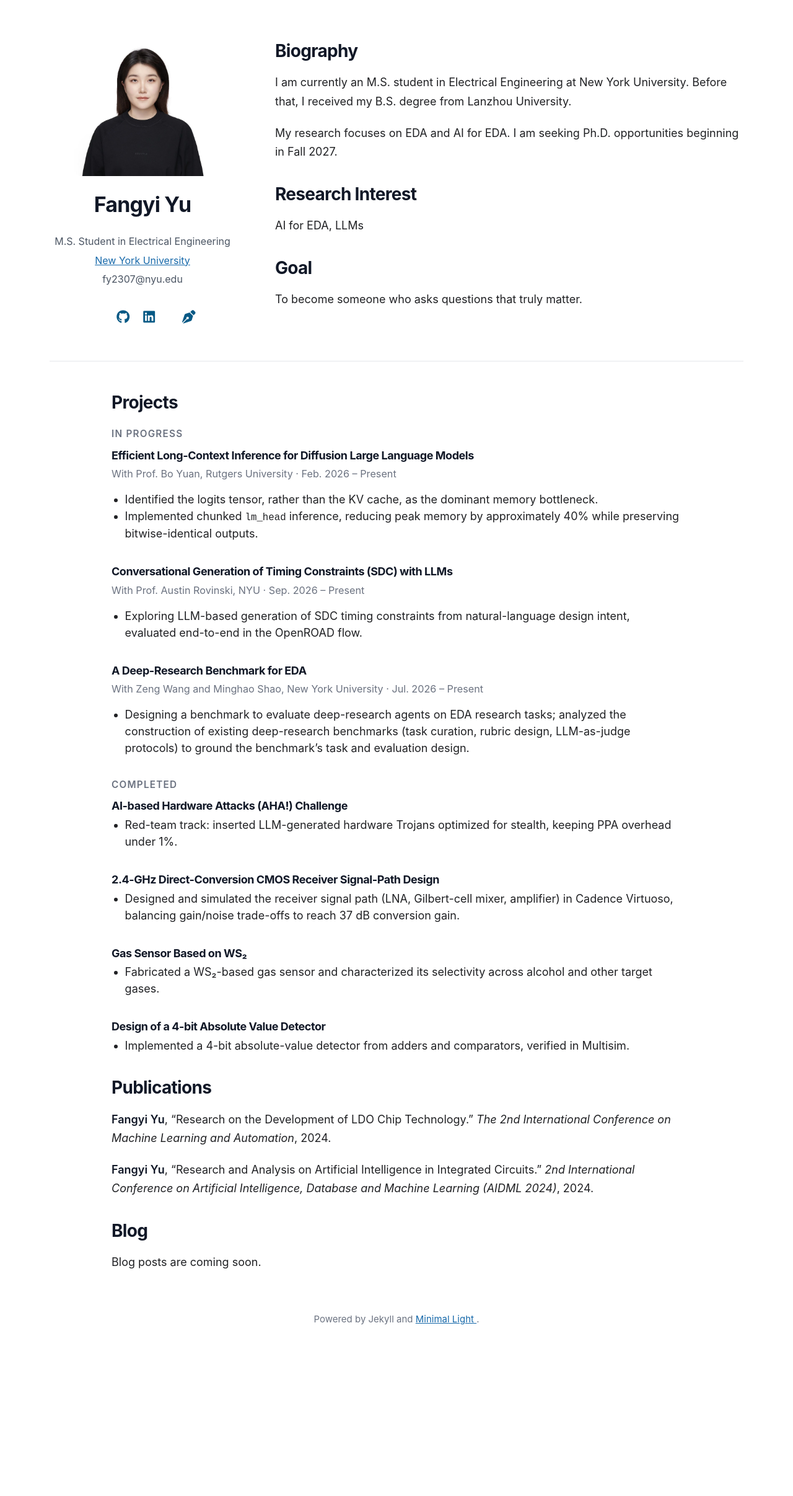
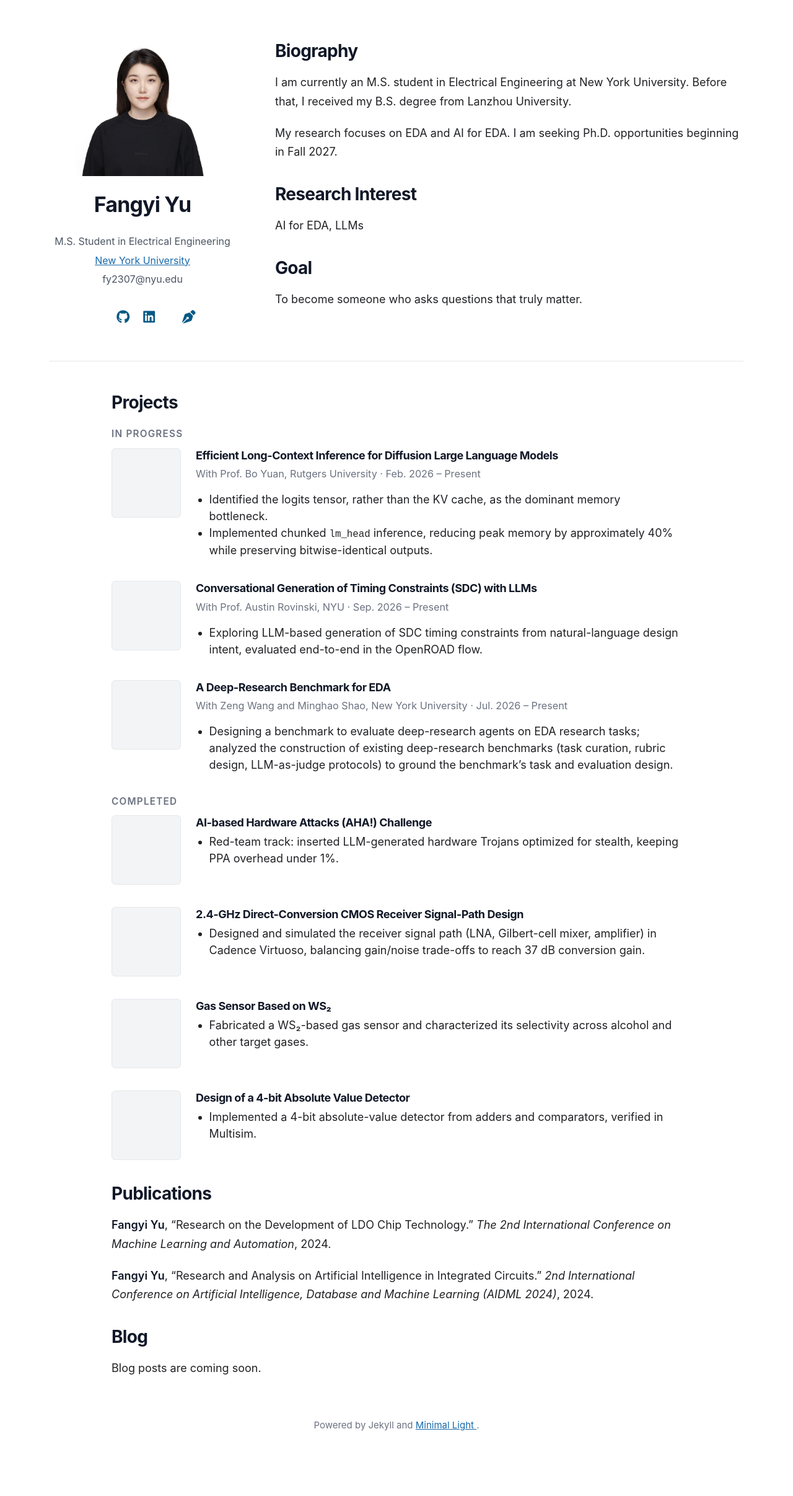
Before and after one commit to fangyiyu02/fangyiyu02.github.io, a Jekyll site: the page built from index.md, in a window 1280 px wide. Shown: the whole page at 62% size. Built offline with Jekyll 4.4.1, drawn with Linux system fonts in a browser that asks for light colours; a style sheet for code colours, icons or effects is not loaded; our own code applies the rules of GitHub Pages for plain Markdown files; before the commit the page ends 2243 px from its top, so only the background shows below that.

Commit message:
Add square image placeholders to all seven projects
Group each project into an artwork slot and content block while preserving all project descriptions, metadata, publications, and blog content.

```diff
--- a/index.md
+++ b/index.md
@@ -5,6 +5,10 @@ layout: homepage
 ## Projects
 
 ### In Progress
+
+<div class="project-row" markdown="1">
+<div class="project-thumbnail" aria-hidden="true"></div>
+<div class="project-body" markdown="1">
 
 #### Efficient Long-Context Inference for Diffusion Large Language Models
 {: .project-title }
@@ -16,6 +20,13 @@ With Prof. Bo Yuan, Rutgers University · Feb. 2026 – Present
 - Identified the logits tensor, rather than the KV cache, as the dominant memory bottleneck.
 - Implemented chunked `lm_head` inference, reducing peak memory by approximately 40% while preserving bitwise-identical outputs.
 
+</div>
+</div>
+
+<div class="project-row" markdown="1">
+<div class="project-thumbnail" aria-hidden="true"></div>
+<div class="project-body" markdown="1">
+
 #### Conversational Generation of Timing Constraints (SDC) with LLMs
 {: .project-title }
 
@@ -24,6 +35,13 @@ With Prof. Austin Rovinski, NYU · Sep. 2026 – Present
 
 {: .project-highlights }
 - Exploring LLM-based generation of SDC timing constraints from natural-language design intent, evaluated end-to-end in the OpenROAD flow.
+
+</div>
+</div>
+
+<div class="project-row" markdown="1">
+<div class="project-thumbnail" aria-hidden="true"></div>
+<div class="project-body" markdown="1">
 
 #### A Deep-Research Benchmark for EDA
 {: .project-title }
@@ -34,7 +52,14 @@ With Zeng Wang and Minghao Shao, New York University · Jul. 2026 – Present
 {: .project-highlights }
 - Designing a benchmark to evaluate deep-research agents on EDA research tasks; analyzed the construction of existing deep-research benchmarks (task curation, rubric design, LLM-as-judge protocols) to ground the benchmark's task and evaluation design.
 
+</div>
+</div>
+
 ### Completed
+
+<div class="project-row" markdown="1">
+<div class="project-thumbnail" aria-hidden="true"></div>
+<div class="project-body" markdown="1">
 
 #### AI-based Hardware Attacks (AHA!) Challenge
 {: .project-title }
@@ -42,11 +67,25 @@ With Zeng Wang and Minghao Shao, New York University · Jul. 2026 – Present
 {: .project-highlights }
 - Red-team track: inserted LLM-generated hardware Trojans optimized for stealth, keeping PPA overhead under 1%.
 
+</div>
+</div>
+
+<div class="project-row" markdown="1">
+<div class="project-thumbnail" aria-hidden="true"></div>
+<div class="project-body" markdown="1">
+
 #### 2.4-GHz Direct-Conversion CMOS Receiver Signal-Path Design
 {: .project-title }
 
 {: .project-highlights }
 - Designed and simulated the receiver signal path (LNA, Gilbert-cell mixer, amplifier) in Cadence Virtuoso, balancing gain/noise trade-offs to reach 37 dB conversion gain.
+
+</div>
+</div>
+
+<div class="project-row" markdown="1">
+<div class="project-thumbnail" aria-hidden="true"></div>
+<div class="project-body" markdown="1">
 
 #### Gas Sensor Based on WS₂
 {: .project-title }
@@ -54,11 +93,21 @@ With Zeng Wang and Minghao Shao, New York University · Jul. 2026 – Present
 {: .project-highlights }
 - Fabricated a WS₂-based gas sensor and characterized its selectivity across alcohol and other target gases.
 
+</div>
+</div>
+
+<div class="project-row" markdown="1">
+<div class="project-thumbnail" aria-hidden="true"></div>
+<div class="project-body" markdown="1">
+
 #### Design of a 4-bit Absolute Value Detector
 {: .project-title }
 
 {: .project-highlights }
 - Implemented a 4-bit absolute-value detector from adders and comparators, verified in Multisim.
+
+</div>
+</div>
 
 ## Publications
 
```
